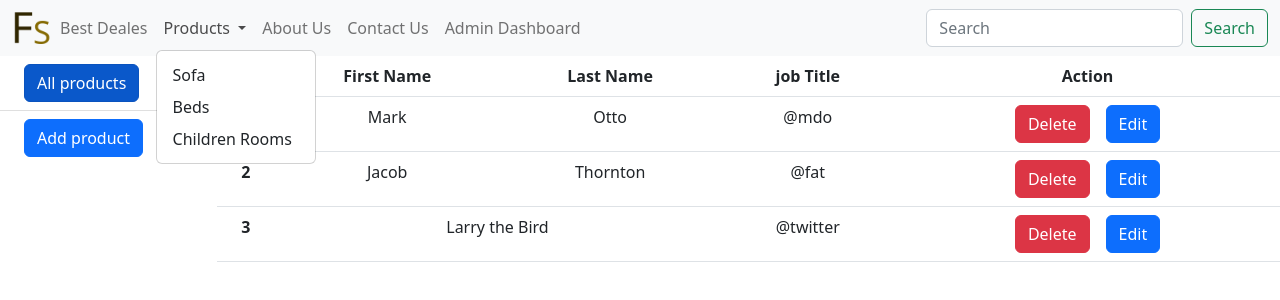
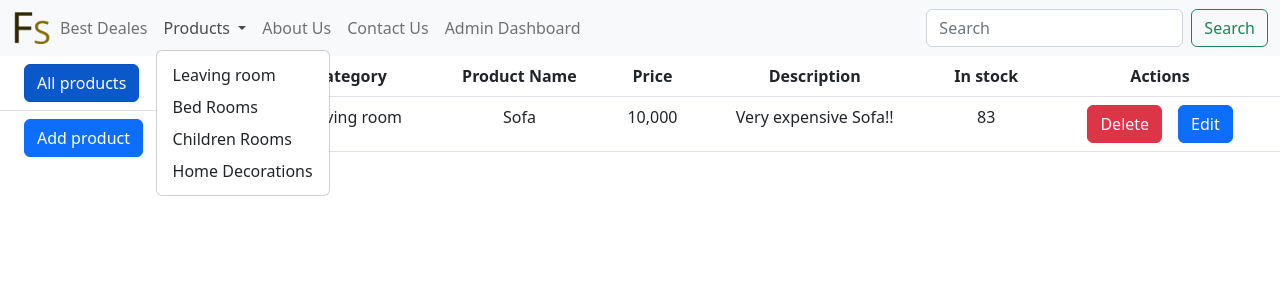
Before and after one commit to Avshalom-Ts/FurnitureStore, an Angular app in the folder FurnitureStoreFE/: page /all-products in a window 1280 px wide. Both pictures are taken after a click on the button "Products". Shown: the top 300 px of the page. Built offline with nearby package versions, Linux system fonts and the light colour scheme.

Commit message:
Added the Modal for Edit product

```diff
--- a/FurnitureStoreFE/src/app/private/admin/products/all-products/all-products.component.html
+++ b/FurnitureStoreFE/src/app/private/admin/products/all-products/all-products.component.html
@@ -3,44 +3,66 @@
     <table class="table">
       <thead>
         <tr>
-          <th scope="col">#</th>
-          <th scope="col">First Name</th>
-          <th scope="col">Last Name</th>
-          <th scope="col">job Title</th>
-          <th scope="col">Action</th>
+          <th scope="col">No</th>
+          <!-- Category as dropDown -->
+          <th scope="col">Category</th>
+          <th scope="col">Product Name</th>
+          <th scope="col">Price</th>
+          <th scope="col">Description</th>
+          <th scope="col">In stock</th>
+          <th scope="col">Actions</th>
         </tr>
       </thead>
       <tbody>
         <tr>
           <th scope="row">1</th>
-          <td>Mark</td>
-          <td>Otto</td>
-          <td>@mdo</td>
+          <td>Leaving room</td>
+          <td>Sofa</td>
+          <td>10,000</td>
+          <td>Very expensive Sofa!!</td>
+          <td>83</td>
           <td>
             <button class="btn btn-danger mx-2">Delete</button>
-            <button [routerLink]="['/admin-dashboard','edit-product']" class="btn btn-primary mx-2">Edit</button>
-          </td>
-        </tr>
-        <tr>
-          <th scope="row">2</th>
-          <td>Jacob</td>
-          <td>Thornton</td>
-          <td>@fat</td>
-          <td>
-            <button class="btn btn-danger mx-2">Delete</button>
-            <button class="btn btn-primary mx-2">Edit</button>
-          </td>
-        </tr>
-        <tr>
-          <th scope="row">3</th>
-          <td colspan="2">Larry the Bird</td>
-          <td>@twitter</td>
-          <td>
-            <button class="btn btn-danger mx-2">Delete</button>
-            <button class="btn btn-primary mx-2">Edit</button>
+            <button type="button" data-bs-toggle="modal" data-bs-target="#exampleModal"
+              class="btn btn-primary mx-2">Edit</button>
           </td>
         </tr>
       </tbody>
     </table>
   </div>
 </div>
+
+
+<!-- Modal -->
+<div class="modal fade" id="exampleModal" tabindex="-1" aria-labelledby="exampleModalLabel" aria-hidden="true">
+  <div class="modal-dialog">
+    <div class="modal-content">
+      <div class="modal-header">
+        <h1 class="modal-title fs-5" id="exampleModalLabel">Modal title</h1>
+        <button type="button" class="btn-close" data-bs-dismiss="modal" aria-label="Close"></button>
+      </div>
+      <div class="modal-body">
+        <form>
+          <label for=""></label>
+
+          <div class="dropdown">
+            <button class="btn btn-secondary dropdown-toggle" type="button" data-bs-toggle="dropdown"
+              aria-expanded="false">
+              Choose Category
+            </button>
+            <ul class="dropdown-menu">
+              <li><a class="dropdown-item">Leaving room</a></li>
+              <li><a class="dropdown-item">Bed Rooms</a></li>
+              <li><a class="dropdown-item">Children Rooms</a></li>
+              <li><a class="dropdown-item">Home Decorations</a></li>
+            </ul>
+          </div>
+        </form>
+      </div>
+      <div class="modal-footer">
+        <button type="button" class="btn btn-secondary" data-bs-dismiss="modal">Close</button>
+        <button type="button" class="btn btn-primary">Save</button>
+      </div>
+    </div>
+  </div>
+</div>
--- a/FurnitureStoreFE/src/app/private/private-routing.module.ts
+++ b/FurnitureStoreFE/src/app/private/private-routing.module.ts
@@ -15,10 +15,6 @@ const routes: Routes = [
         component: AllProductsComponent,
       },
       {
-        path: 'edit-product',
-        component: EditProductsComponent,
-      },
-      {
         path: 'add-product',
         component: AddProductComponent,
       },
--- a/FurnitureStoreFE/src/app/shared/navbar/navbar.component.html
+++ b/FurnitureStoreFE/src/app/shared/navbar/navbar.component.html
@@ -19,9 +19,10 @@
             Products
           </a>
           <ul class="dropdown-menu">
-            <li><a class="dropdown-item">Sofa</a></li>
-            <li><a class="dropdown-item">Beds</a></li>
+            <li><a class="dropdown-item">Leaving room</a></li>
+            <li><a class="dropdown-item">Bed Rooms</a></li>
             <li><a class="dropdown-item">Children Rooms</a></li>
+            <li><a class="dropdown-item">Home Decorations</a></li>
             <!-- <li>
               <hr class="dropdown-divider">
             </li>
```
